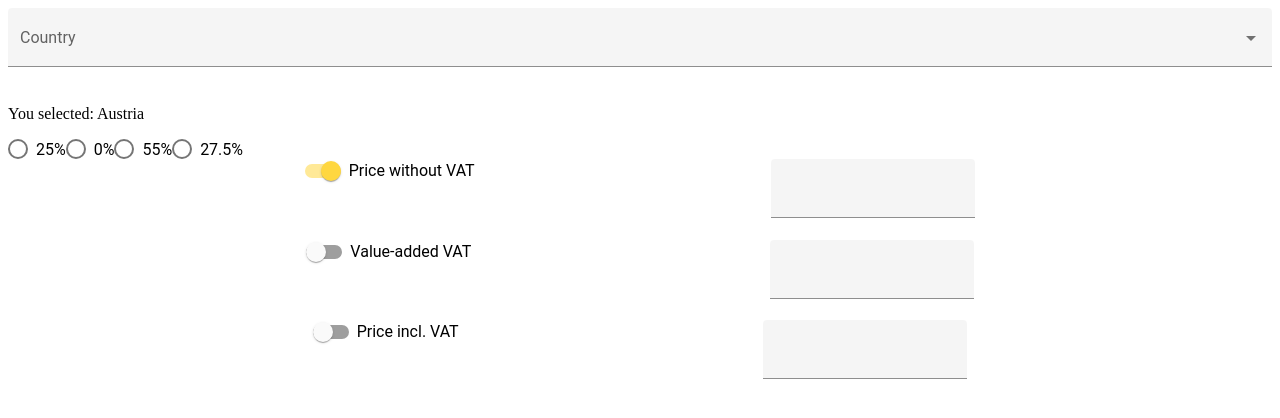
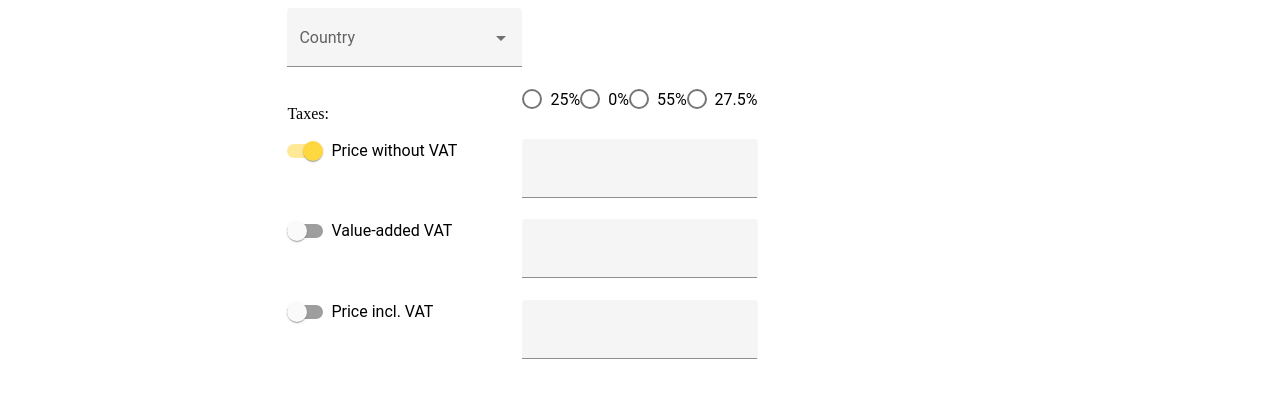
Before and after one commit to TheJsharper/tax-manager, an Angular app: page / in a window 1280 px wide. Shown: the top 418 px of the page. Built offline with nearby package versions, Linux system fonts and the light colour scheme.

Commit message:
app styled

```diff
--- a/src/app/vat-calculator/vat-calculator.component.html
+++ b/src/app/vat-calculator/vat-calculator.component.html
@@ -1,4 +1,8 @@
-<div [formGroup]="formGroup" style="display: flex; flex-direction: column;">
+<div [formGroup]="formGroup" class="form-container">
+
+
+  <div class="row-form">
+
     <mat-form-field appearance="fill" *ngIf="countries as countriesList">
       <mat-label>Country</mat-label>
       <mat-select formControlName="selected">
@@ -9,25 +13,32 @@
       </mat-select>
     </mat-form-field>
 
-  <p *ngIf="selected as selectedCountry">You selected: {{ (selectedCountry | async)?.name?.common }}</p>
 
+  </div>
 
+  <div class="row-form">
+    <p *ngIf="selected as selectedCountry">Taxes:</p>
     <mat-radio-group formControlName="labelPosition">
-   <mat-radio-button *ngFor="let t of (selected |async)?.tax?.taxes let i = index;" [value]="i" >
+      <mat-radio-button *ngFor="let t of (selected |async)?.tax?.taxes let i = index;" [value]="i">
         {{t.porcentage}}</mat-radio-button>
 
     </mat-radio-group>
 
-  <div style="display: flex; justify-content: space-evenly;">
+  </div>
+
+
+
+  <div class="row-form">
 
     <mat-slide-toggle [formControlName]="'byWithoutVAT'">Price without VAT</mat-slide-toggle>
     <mat-form-field appearance="fill">
       <input type="number" matInput formControlName="withoutVAT" [readonly]="!(formGroup.get('byWithoutVAT')?.value)">
     </mat-form-field>
-    <mat-label *ngIf="formGroup.get('selectedPorcentageTax')?.value" >{{formGroup.get("selectedPorcentageTax")?.value}}%</mat-label>
+    <mat-label *ngIf="formGroup.get('selectedPorcentageTax')?.value">{{formGroup.get("selectedPorcentageTax")?.value}}%
+    </mat-label>
   </div>
 
-  <div style="display: flex; justify-content: space-evenly;">
+  <div class="row-form">
 
     <mat-slide-toggle [formControlName]="'byValueAddedVAT'">Value-added VAT</mat-slide-toggle>
     <mat-form-field appearance="fill">
@@ -36,14 +47,18 @@
     </mat-form-field>
   </div>
 
-  <div style="display: flex; justify-content: space-evenly;">
+  <div class="row-form">
+
+
 
       <mat-slide-toggle [formControlName]="'byPriceInclVAT'">Price incl. VAT</mat-slide-toggle>
       <mat-form-field appearance="fill">
         <input type="number" matInput formControlName="priceInclVAT"
           [readonly]="!(formGroup.get('byPriceInclVAT')?.value)">
       </mat-form-field>
-    <mat-label *ngIf="formGroup.get('paidInPorcentage')?.value"  >{{formGroup.get("paidInPorcentage")?.value}}%</mat-label>
+      <mat-label *ngIf="formGroup.get('paidInPorcentage')?.value">{{formGroup.get("paidInPorcentage")?.value}}%
+      </mat-label>
+
   </div>
 
 
@@ -51,8 +66,8 @@
 
 
 <ng-template #content let-food="food">
-  <div style="display: flex; justify-content: space-between; align-items: center;">
-    <img [src]="food.flags.svg" style="border-radius:15% ; width: 50px;">
+  <div class="img-layout">
+    <img [src]="food.flags.svg" class="img-flag">
     <div>
       {{food.name.common}} </div>
   </div>
--- a/src/app/vat-calculator/vat-calculator.component.scss
+++ b/src/app/vat-calculator/vat-calculator.component.scss
@@ -0,0 +1,26 @@
+:host {
+    display: flex;
+    justify-content: center;
+    .form-container {
+        display: flex;
+        flex-direction: column;
+        justify-content: center;
+        align-items: stretch;
+    }
+    .row-form {
+        display: grid;
+        grid-template-columns: 1fr 1fr 1fr;
+        mat-label{
+            align-self: center;
+        }
+    }
+}
+.img-layout {
+    display: flex;
+    justify-content: space-between;
+    align-items: center;
+    .img-flag {
+        border-radius: 15%;
+        width: 50px;
+    }
+}
```
Lines whose indentation alone changed are shown as unchanged.
